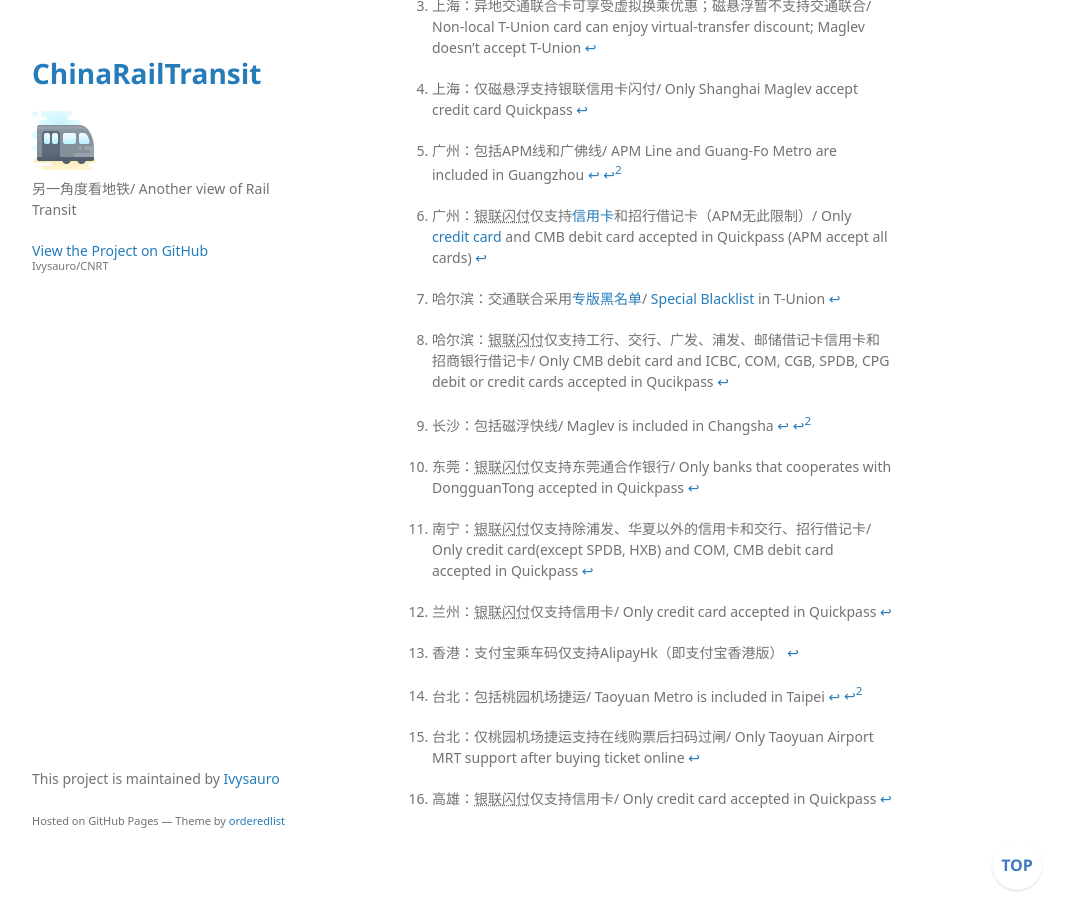
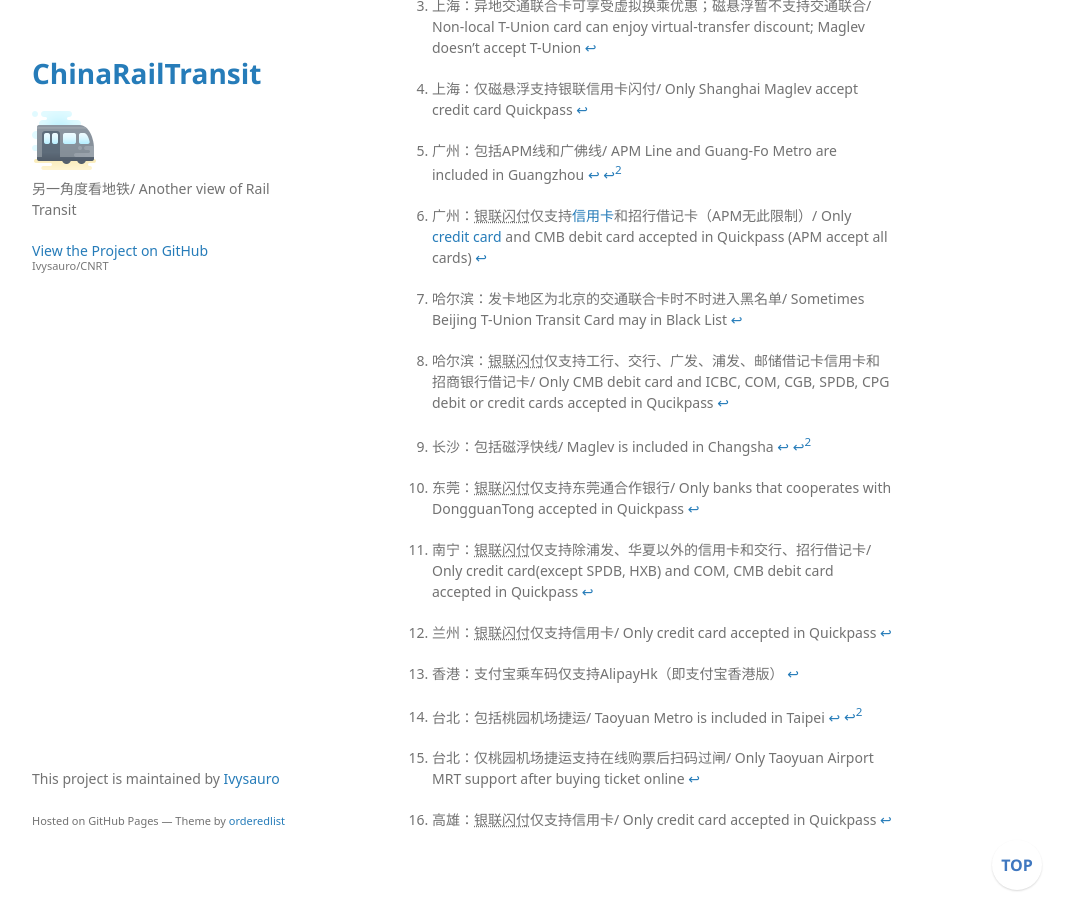
Before and after one commit to Ivysauro/CNRT, a Jekyll site: the page built from data/Pay.md, in a window 1280 px wide and 900 px high, scrolled down 8136 px. Shown: the whole window, without its empty margins (178-1249 px from the left). Built offline with Jekyll 4.4.1, drawn with Linux system fonts in a browser that asks for light colours; some web fonts are replaced; our own code applies the rules of GitHub Pages for plain Markdown files; a script that is not in the unit is left out.

Commit message:
🍊更新哈尔滨数据

```diff
--- a/data/Pay.md
+++ b/data/Pay.md
@@ -52,7 +52,7 @@
 | <img src="https://raw.githubusercontent.com/Ivysauro/CNRT/master/images/city/suz.gif" width="20" hegiht="20"/>苏州/ Suzhou | ✅ | | | | | ✅ | |
 | <img src="https://raw.githubusercontent.com/Ivysauro/CNRT/master/images/city/km.gif" width="20" hegiht="20"/>昆明/ Kunming | ✅ | ✅ | ✅ | ✅ | ✅ | ✅ | |
 | <img src="https://raw.githubusercontent.com/Ivysauro/CNRT/master/images/city/hz.gif" width="20" hegiht="20"/>杭州/ Hangzhou | ✅ | ✅ | ✅ | | ✅ | ✅ | |
-| <img src="https://raw.githubusercontent.com/Ivysauro/CNRT/master/images/city/hrb.gif" width="20" hegiht="20"/>哈尔滨/ Harbin | ⭕[^hrb1] | ⭕[^hrb2] | ✅ | ✅ | ✅ | ✅ | |
+| <img src="https://raw.githubusercontent.com/Ivysauro/CNRT/master/images/city/hrb.gif" width="20" hegiht="20"/>哈尔滨/ Harbin | ✅[^hrb1] | ⭕[^hrb2] | ✅ | ✅ | ✅ | ✅ | |
 | <img src="https://raw.githubusercontent.com/Ivysauro/CNRT/master/images/city/zz.gif" width="20" hegiht="20"/>郑州/ Zhengzhou | ✅ | | ✅ | ✅ | ✅ | ✅ | |
 | <img src="https://raw.githubusercontent.com/Ivysauro/CNRT/master/images/city/cs.gif" width="20" hegiht="20"/>长沙/ Changsha[^ccs] | ✅ | | | | | ✅ | 和包支付、闪客蜂 |
 | <img src="https://raw.githubusercontent.com/Ivysauro/CNRT/master/images/city/nb.gif" width="20" hegiht="20"/>宁波/ Ningbo | ✅ | ✅ | ✅ | ✅ | ✅ | ✅ | |
@@ -87,7 +87,7 @@
 
 [^gz]: 广州：银联闪付仅支持[信用卡](http://cs.gzmtr.com/ckfw/pwzy/201811/t20181106_60161.htm)和招行借记卡（APM无此限制）/ Only [credit card](http://cs.gzmtr.com/ckfw/pwzy/201811/t20181106_60161.htm) and CMB debit card accepted in Quickpass (APM accept all cards)
 
-[^hrb1]: 哈尔滨：交通联合采用[专版黑名单](https://www.zhihu.com/question/312911617)/ [Special Blacklist](https://www.zhihu.com/question/312911617) in T-Union
+[^hrb1]: 哈尔滨：发卡地区为北京的交通联合卡时不时进入黑名单/ Sometimes Beijing T-Union Transit Card may in Black List
 
 [^hrb2]: 哈尔滨：银联闪付仅支持工行、交行、广发、浦发、邮储借记卡信用卡和招商银行借记卡/ Only CMB debit card and ICBC, COM, CGB, SPDB, CPG debit or credit cards accepted in Qucikpass
 
```
